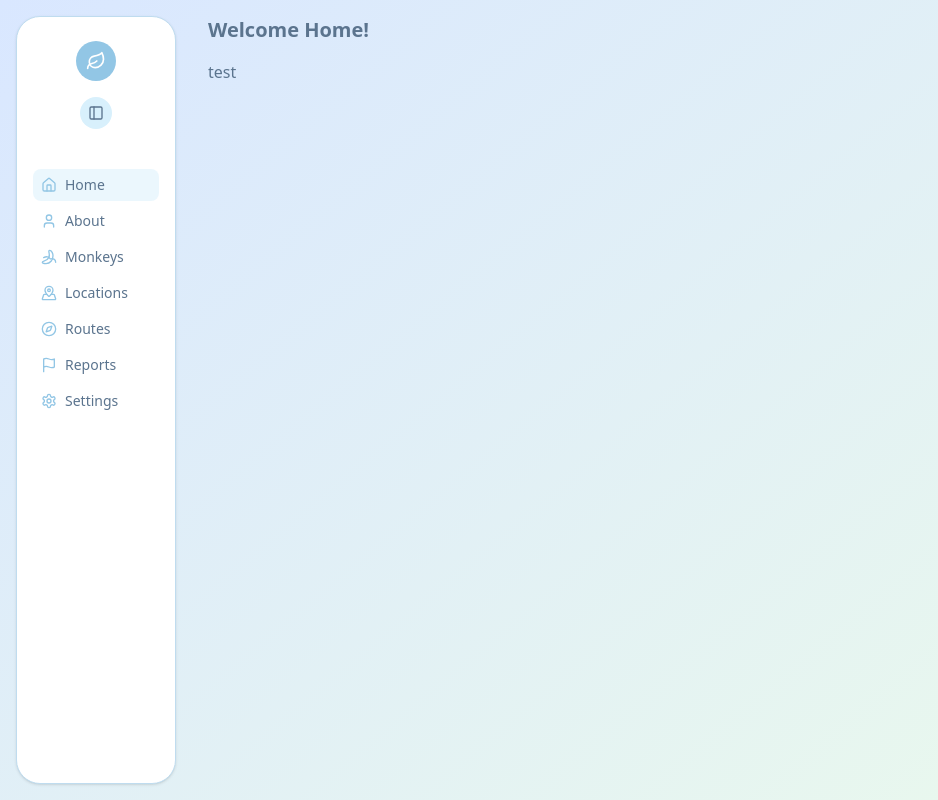
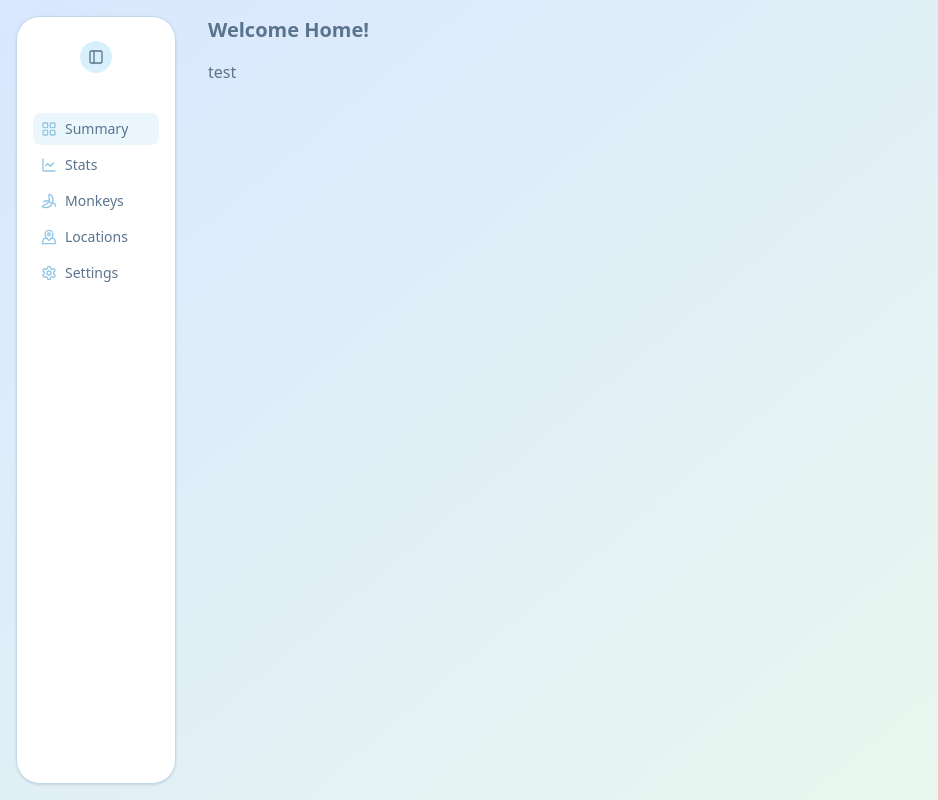
Before and after one commit to Annalisa11/monkey, a React (Vite) app in the folder frontend/: page / in a window 1280 px wide. Shown: the whole page, without its empty margins (0-938 px from the left). Built offline with nearby package versions, Linux system fonts and the light colour scheme; no server answers.

Commit message:
updated sidbar menu options and icons

```diff
--- a/frontend/src/components/layout/AppSidebar.tsx
+++ b/frontend/src/components/layout/AppSidebar.tsx
@@ -10,26 +10,23 @@ import {
 import { Link } from '@tanstack/react-router';
 import {
   Banana,
-  Compass,
-  Flag,
-  Home,
-  Leaf,
+  ChartLine,
+  LayoutGrid,
   MapPinned,
   Settings,
-  User,
 } from 'lucide-react';
 import type * as React from 'react';
 
 const menuItems = [
   {
-    title: 'Home',
+    title: 'Summary',
     url: '/',
-    icon: Home,
+    icon: LayoutGrid,
   },
   {
-    title: 'About',
-    url: '/about',
-    icon: User,
+    title: 'Stats',
+    url: '/stats',
+    icon: ChartLine,
   },
   {
     title: 'Monkeys',
@@ -42,16 +39,6 @@ const menuItems = [
     icon: MapPinned,
   },
   {
-    title: 'Routes',
-    url: '/paths',
-    icon: Compass,
-  },
-  {
-    title: 'Reports',
-    url: '#',
-    icon: Flag,
-  },
-  {
     title: 'Settings',
     url: '#',
     icon: Settings,
@@ -62,9 +49,6 @@ export function AppSidebar({ ...props }: React.ComponentProps<typeof Sidebar>) {
   return (
     <Sidebar collapsible='icon' {...props} variant='floating'>
       <SidebarHeader className='flex flex-col items-center gap-4 py-6 px-4'>
-        <div className='flex aspect-square size-10 items-center justify-center rounded-full bg-sidebar-primary text-sidebar-primary-foreground'>
-          <Leaf className='size-5' />
-        </div>
         <SidebarTrigger className='flex items-center justify-center w-8 h-8 rounded-full bg-sidebar-accent hover:bg-sidebar-accent/80 transition-colors' />
       </SidebarHeader>
       <SidebarContent className='p-4'>
```
